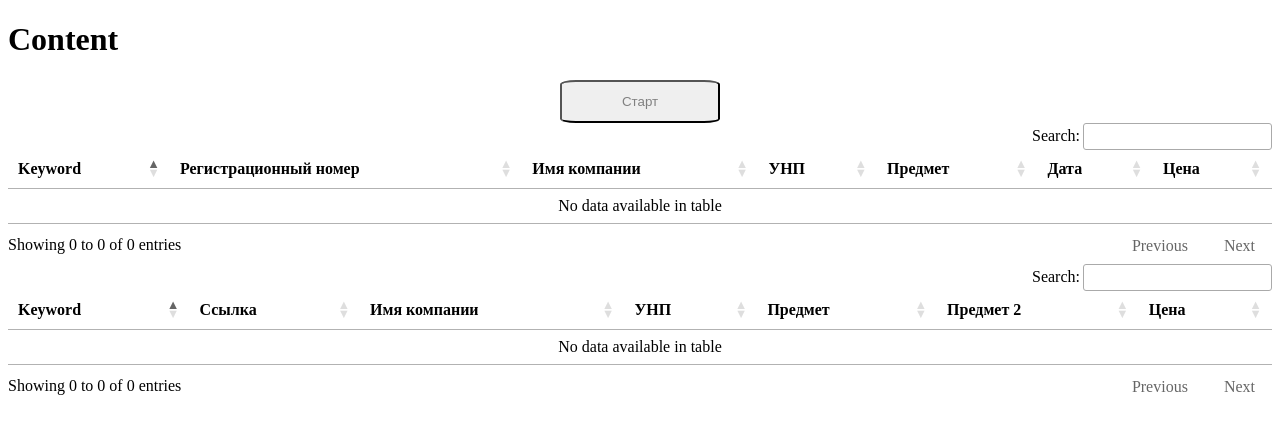
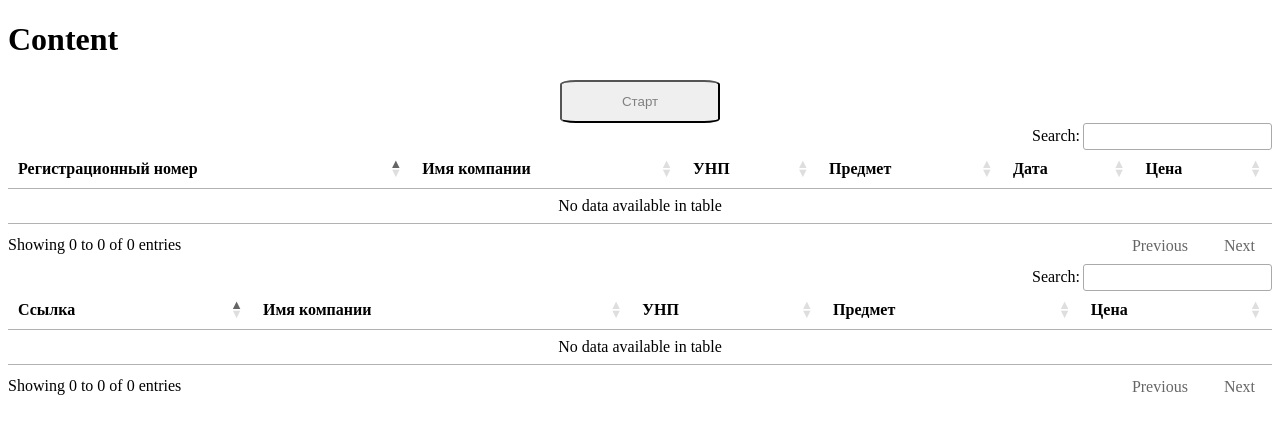
Before and after one commit to chernik1/parse_sales, a Django app: page / in a window 1280 px wide. Shown: the top 434 px of the page. Run offline with Django 4.2, Linux system fonts and the light colour scheme; data that the repository does not hold is empty; some libraries are stand-ins or nearby versions.

Commit message:
add table for parse zakupki

```diff
--- a/main/parsers/goszakupki/zaku.py
+++ b/main/parsers/goszakupki/zaku.py
@@ -18,9 +18,19 @@ MIN_PRICE_PAGE = 1000
 today, yesterday = settings.Settings().date_date()
 keywords = settings.Settings().get_keywords()
 
-async def validate_main_name_purchase(main_name_purchase, soup):
-    if '№ закупки в ГИАС' in main_name_purchase:
-        main_name_purchase = soup.find_all('table', class_='table table-striped')[0].find_all('td')[2].text
+async def form_main_name_purchase(soup):
+    tr_all_name_purchase = soup.find_all('table', class_='table table-striped')[0].find_all('tr')
+    td_all_name_purchase = soup.find_all('table', class_='table table-striped')[0].find_all('td')
+    for index, tr_element in enumerate(tr_all_name_purchase):
+        text = tr_element.text.strip()
+        if 'Название процедуры закупки' in text:
+            main_name_purchase = td_all_name_purchase[index + 1].text
+            return main_name_purchase, soup
+        elif 'Название запроса ценовых предложений' in text:
+            main_name_purchase = td_all_name_purchase[index + 1].text
+            return main_name_purchase, soup
+        else:
+            main_name_purchase = 'Не нашлось'
     return main_name_purchase, soup
 
 
@@ -37,8 +47,8 @@ async def parse_url(page, url, keyword):
     name_company = soup.find(text='Наименование организации').find_parent('tr').find_all('td')[0].text
     payer_number = soup.find(text='УНП организации').find_parent('tr').find_all('td')[0].text
 
-    main_name_purchase = soup.find_all('table', class_='table table-striped')[0].find_all('td')[1].text
-    main_name_purchase, soup = await validate_main_name_purchase(main_name_purchase, soup)
+    main_name_purchase, soup = await form_main_name_purchase(soup)
+
 
     price = soup.find(string='Общая ориентировочная стоимость закупки').find_parent('tr').find_all('td')[0].text
 
@@ -58,7 +68,6 @@ async def parse_url(page, url, keyword):
         'name_purchase': name_purchase
     })
 
-    print(list_result)
     return page
 
 
@@ -136,10 +145,6 @@ async def watchdog_goszakupki(from_date, to_date):
                 should_open &= any([actual_prices[zid] > MIN_PRICE for zid in new_zids])
                 if should_open:
                     page = await parse_page(page, keyword)
-                    # webbrowser.get('windows-default').open(url)
-            # cache[keyword] = actual_zids
-        # with open("cache.txt", "w") as f:
-        #     json.dump(cache, f)
         await context.close()
         await browser.close()
 
@@ -162,8 +167,3 @@ def run_programm():
 
 # result = run_programm()
 # print(result)
-
-# if __name__ == '__main__':
-#     today = datetime.date.today()
-#     yesterday = today - datetime.timedelta(days=2)
-#     asyncio.get_event_loop().run_until_complete(watchdog_goszakupki(yesterday, today))
--- a/main/parsers/settings.py
+++ b/main/parsers/settings.py
@@ -4,7 +4,7 @@ import os
 
 class Settings:
     def get_keywords(self) -> list[str]:
-        file_path = os.path.join(os.path.dirname(__file__), 'keywords.txt')
+        file_path = os.path.join(os.path.dirname(__file__), 'keywords_test')
         with open(file_path, 'rt', encoding='utf-8') as f:
             return [k.strip() for k in f]
 
--- a/main/static/js/main.js
+++ b/main/static/js/main.js
@@ -7,7 +7,6 @@ $(document).ready(function() {
     "order": [[0, 'asc']],
     "ordering": true,
     columns: [
-        {title: "Keyword"},
         {title: "Регистрационный номер"},
         {title: "Имя компании"},
         {title: 'УНП'},
@@ -75,11 +74,6 @@ function completeFunction(id_list){
             response.parser.forEach(function(item) {
                 let row = document.createElement('tr');
 
-                let keywordCell = document.createElement('td');
-                keywordCell.setAttribute('data-keyword', item.keyword);
-                keywordCell.textContent = item.keyword;
-                row.appendChild(keywordCell);
-
                 let idPurchaseCell = document.createElement('td');
                 idPurchaseCell.setAttribute('data-id_purchase', item.id_purchase);
                 idPurchaseCell.textContent = item.id_purchase;
@@ -130,11 +124,6 @@ function deleteFunction(id_list) {
 
             response.parser.forEach(function(item) {
                 let row = document.createElement('tr');
-
-                let keywordCell = document.createElement('td');
-                keywordCell.setAttribute('data-keyword', item.keyword);
-                keywordCell.textContent = item.keyword;
-                row.appendChild(keywordCell);
 
                 let idPurchaseCell = document.createElement('td');
                 idPurchaseCell.setAttribute('data-id_purchase', item.id_purchase);
@@ -196,11 +185,6 @@ document.getElementById('start-button').addEventListener('click', function() {
             response.parser.forEach(function(item) {
                 let row = document.createElement('tr');
 
-                let keywordCell = document.createElement('td');
-                keywordCell.setAttribute('data-keyword', item.keyword);
-                keywordCell.textContent = item.keyword;
-                row.appendChild(keywordCell);
-
                 let idPurchaseCell = document.createElement('td');
                 idPurchaseCell.setAttribute('data-id_purchase', item.id_purchase);
                 idPurchaseCell.textContent = item.id_purchase;
--- a/main/static/js/parse_zaku.js
+++ b/main/static/js/parse_zaku.js
@@ -6,12 +6,10 @@ $(document).ready(function() {
     "order": [[0, 'asc']],
     "ordering": true,
     columns: [
-        {title: "Keyword"},
         {title: "Ссылка"},
         {title: "Имя компании"},
         {title: 'УНП'},
         {title: "Предмет"},
-        {title: "Предмет 2"},
         {title: "Цена"},
     ],
     dom: 'Bfrtip',
@@ -45,6 +43,15 @@ $(document).ready(function() {
             }
         },
         {
+            text: 'Завершить всё',
+            className: 'button-table',
+            action: function (e, dt, node, config){
+
+                completeFunctionAll();
+
+            }
+        },
+        {
             text: 'Старт',
             className: 'button-table-start',
             action: function (e, dt, node, config){
@@ -69,11 +76,6 @@ function completeFunction(id_list){
             response.parser_zaku.forEach(function(item) {
                 let row = document.createElement('tr');
 
-                let keywordCell = document.createElement('td');
-                keywordCell.setAttribute('data-keyword', item.keyword);
-                keywordCell.textContent = item.keyword;
-                row.appendChild(keywordCell);
-
                 let idPurchaseCell = document.createElement('td');
                 idPurchaseCell.setAttribute('data-id_purchase', item.url);
                 idPurchaseCell.textContent = item.url;
@@ -93,11 +95,6 @@ function completeFunction(id_list){
                 mainNamePurchaseCell.setAttribute('data-main_name_purchase', item.main_name_purchase);
                 mainNamePurchaseCell.textContent = item.main_name_purchase;
                 row.appendChild(mainNamePurchaseCell);
-
-                let namePurchaseCell = document.createElement('td');
-                namePurchaseCell.setAttribute('data-name_purchase', item.name_purchase);
-                namePurchaseCell.textContent = item.name_purchase;
-                row.appendChild(namePurchaseCell);
 
                 let priceCell = document.createElement('td');
                 priceCell.setAttribute('data-price', item.price);
@@ -135,11 +132,6 @@ function start(){
             response.parser_zaku.forEach(function(item) {
                 let row = document.createElement('tr');
 
-                let keywordCell = document.createElement('td');
-                keywordCell.setAttribute('data-keyword', item.keyword);
-                keywordCell.textContent = item.keyword;
-                row.appendChild(keywordCell);
-
                 let idPurchaseCell = document.createElement('td');
                 idPurchaseCell.setAttribute('data-id_purchase', item.url);
                 idPurchaseCell.textContent = item.url;
@@ -160,11 +152,6 @@ function start(){
                 mainNamePurchaseCell.textContent = item.main_name_purchase;
                 row.appendChild(mainNamePurchaseCell);
 
-                let namePurchaseCell = document.createElement('td');
-                namePurchaseCell.setAttribute('data-name_purchase', item.name_purchase);
-                namePurchaseCell.textContent = item.name_purchase;
-                row.appendChild(namePurchaseCell);
-
                 let priceCell = document.createElement('td');
                 priceCell.setAttribute('data-price', item.price);
                 priceCell.textContent = item.price;
@@ -177,4 +164,16 @@ function start(){
     });
 }
 
+function completeFunctionAll(){
+    $.ajax({
+        url: "/complete_all_zaku/",
+        type: "GET",
+        dataType: "json",
+        success: function(response) {
+            table.clear();
+            table.draw();
+        }
+    });
+}
+
 });
--- a/main/templates/main/index.html
+++ b/main/templates/main/index.html
@@ -38,7 +38,6 @@ Main
 <table id="table">
     {% for item in parser %}
     <tr>
-        <td data-keyword="{{ item.keyword }}">{{ item.keyword }}</td>
         <td data-id_purchase="{{ item.id_purchase }}">{{ item.id_purchase }}</td>
         <td data-name_company="{{ item.name_company }}">{{ item.name_company }}</td>
         <td data-payer_number="{{ item.payer_number }}">{{ item.payer_number }}</td>
@@ -52,12 +51,10 @@ Main
 <table id="table-zaku">
     {% for item in parser_zaku %}
     <tr>
-        <td data-keyword="{{ item.keyword }}">{{ item.keyword }}</td>
         <td data-id_purchase="{{ item.url }}">{{ item.url }}</td>
         <td data-name_company="{{ item.name_company }}">{{ item.name_company }}</td>
         <td data-payer_number="{{ item.payer_number }}">{{ item.payer_number }}</td>
         <td data-main_name_purchase="{{ item.main_name_purchase }}">{{ item.main_name_purchase }}</td>
-        <td data-name_purchase="{{ item.name_purchase }}">{{ item.name_purchase }}</td>
         <td data-price="{{ item.price }}">{{ item.price }}</td>
     </tr>
     {% endfor %}
--- a/main/urls.py
+++ b/main/urls.py
@@ -10,4 +10,5 @@ urlpatterns = [
     path('data_zaku/', views.form_data_zaku, name='form_data_zaku'),
     path('delete_all_zaku/', views.delete_all_zaku, name='delete_all_zaku'),
     path('complete_zaku/', views.complete_zaku, name='complete_zaku'),
+    path('complete_all_zaku/', views.complete_all_zaku, name='complete_all_zaku'),
 ]
--- a/main/views.py
+++ b/main/views.py
@@ -67,10 +67,6 @@ def form_data(request):
                     keyword=new_keyword,
                     id=new_id,
                 )
-                parser_for_json.append({
-                    'keyword': new_keyword,
-                    'id': new_id,
-                })
     context = {
         'parser': parser_for_json,
     }
@@ -165,10 +161,10 @@ def form_data_zaku(request):
 
     for item in result:
 
-        if ParserDelete.objects.filter(id_purchase=item['url_purchase']).exists():
+        if ParserZakuDelete.objects.filter(url=item['url_purchase']).exists():
             continue
 
-        if ParserZaku.objects.filter(keyword=item['url_purchase']).exists():
+        if ParserZaku.objects.filter(url=item['url_purchase']).exists():
             continue
 
         ParserZaku.objects.create(
@@ -233,3 +229,14 @@ def complete_zaku(request):
             'parser_zaku': table_for_json,
         }
         return JsonResponse(context, safe=False)
+
+@csrf_exempt
+def complete_all_zaku(request):
+    if request.method == 'GET':
+        parser_zaku_all = ParserZaku.objects.all()
+        for item in parser_zaku_all:
+            add_delete = ParserZakuDelete.objects.create(
+                url=item.url,
+            )
+            item.delete()
+        return JsonResponse('ok', safe=False)
```
Also changed, not shown: main/ai_assistent/run.py (added), main/ai_assistent/settings.py (added).
